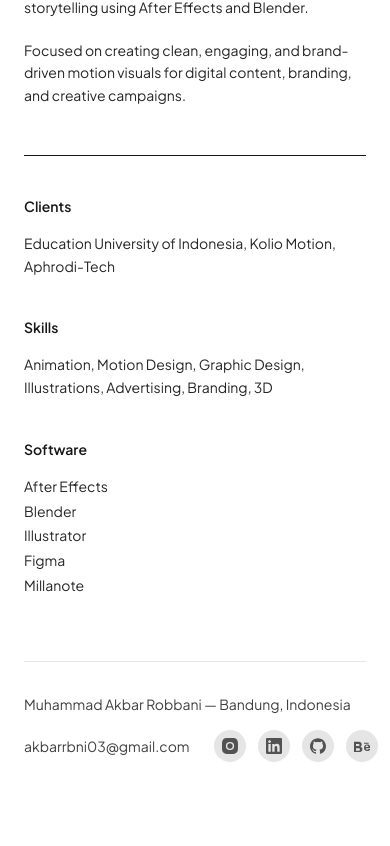
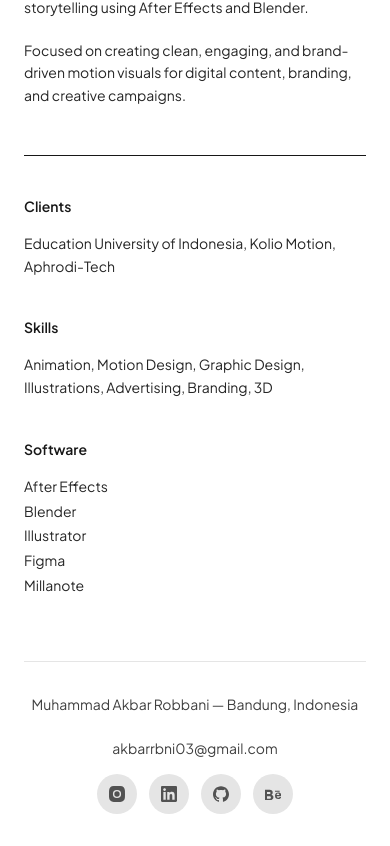
Before and after one commit to fanhdt/akbar-portofolio-motion, a Next.js app: page /about in a window 390 px wide. Shown: the part 844-1690 px from the top of the page. Before the commit the page ends 1638 px from the top, so only its background shows below. Built offline with nearby package versions, Linux system fonts and the light colour scheme.

Commit message:
Fix footer

```diff
--- a/src/components/Footer.tsx
+++ b/src/components/Footer.tsx
@@ -2,7 +2,6 @@
   {
     label: "Instagram",
     href: "https://instagram.com/akbarrbni",
-
     icon: (
       <svg role="img" viewBox="0 0 24 24" className="w-4 h-4 fill-current">
         <path d="M12 0C8.74 0 8.333.014 7.053.072 2.695.272.273 2.69.073 7.051.014 8.333 0 8.74 0 12s.014 3.667.072 4.947c.2 4.358 2.618 6.78 6.977 6.98 1.281.058 1.689.072 4.948.072 3.257 0 3.664-.014 4.948-.072 4.354-.2 6.782-2.618 6.979-6.98.059-1.28.073-1.689.073-4.948 0-3.257-.014-3.664-.073-4.947-.2-4.354-2.617-6.78-6.979-6.98C15.664.014 15.257 0 12 0zm0 5.838a6.162 6.162 0 1 1 0 12.324 6.162 6.162 0 0 1 0-12.324zM12 16a4 4 0 1 0 0-8 4 4 0 0 0 0 8zm6.406-11.845a1.44 1.44 0 1 0 0 2.881 1.44 1.44 0 0 0 0-2.881z" />
@@ -40,23 +39,25 @@
 
 export default function Footer() {
   return (
-    <footer className="flex flex-col sm:flex-row justify-between items-start sm:items-center gap-4 py-8 border-t border-neutral-200 text-sm text-neutral-700">
+    <footer className="flex flex-col items-center gap-6 py-8 border-t border-neutral-200 text-sm text-neutral-700 text-center sm:flex-row sm:items-center sm:justify-between sm:gap-4 sm:text-left">
       <p>Muhammad Akbar Robbani — Bandung, Indonesia</p>
 
-      <div className="flex items-center gap-6">
-        <a href="mailto:akbarrbni03@gmail.com" className="hover:text-neutral-900 transition-colors">
+      <div className="flex flex-col items-center gap-4 sm:flex-row sm:gap-6">
+        {/* Perbaikan 1: Atribut dimasukkan ke dalam tag <a> */}
+        <a href="mailto:akbarrbni03@gmail.com" className="hover:text-neutral-900 transition-colors break-all sm:break-normal">
           akbarrbni03@gmail.com
         </a>
 
         <div className="flex items-center gap-3">
           {SOCIALS.map((social) => (
+            /* Perbaikan 2: Atribut dimasukkan ke dalam tag <a> */
             <a
               key={social.label}
               href={social.href}
               target="_blank"
               rel="noopener noreferrer"
               aria-label={social.label}
-              className="w-8 h-8 rounded-full bg-neutral-200 hover:bg-neutral-300 transition-colors flex items-center justify-center text-neutral-600 hover:text-neutral-900"
+              className="w-10 h-10 sm:w-8 sm:h-8 rounded-full bg-neutral-200 hover:bg-neutral-300 active:bg-neutral-300 transition-colors flex items-center justify-center text-neutral-600 hover:text-neutral-900 shrink-0"
             >
               {social.icon}
             </a>
--- a/src/components/Navbar.tsx
+++ b/src/components/Navbar.tsx
@@ -5,7 +5,6 @@
 import { usePathname } from "next/navigation";
 import { AnimatePresence, motion } from "framer-motion";
 
-// "About" dan "Contact" sekarang halaman terpisah (route), "Projects" tetap anchor di homepage
 const NAV_LINKS = [
   { href: "/", label: "Projects", type: "hash" as const },
   { href: "/about", label: "About", type: "route" as const },
@@ -45,8 +44,18 @@
     return () => observer.disconnect();
   }, [pathname]);
 
+  // PERBAIKAN ADA DI SINI
   const isLinkActive = (link: (typeof NAV_LINKS)[number]) => {
-    if (link.type === "route") return pathname === link.href;
+    if (link.type === "route") {
+      return pathname === link.href;
+    }
+
+    // Jika tipenya hash, dan href-nya persis "/", kita langsung cek apakah sedang di halaman utama
+    if (link.href === "/") {
+      return pathname === "/";
+    }
+
+    // Jika kedepannya kamu menambahkan link hash asli (misal href: "#skills"), logika ini akan menanganinya
     return pathname === "/" && activeSection === link.href;
   };
 
```
